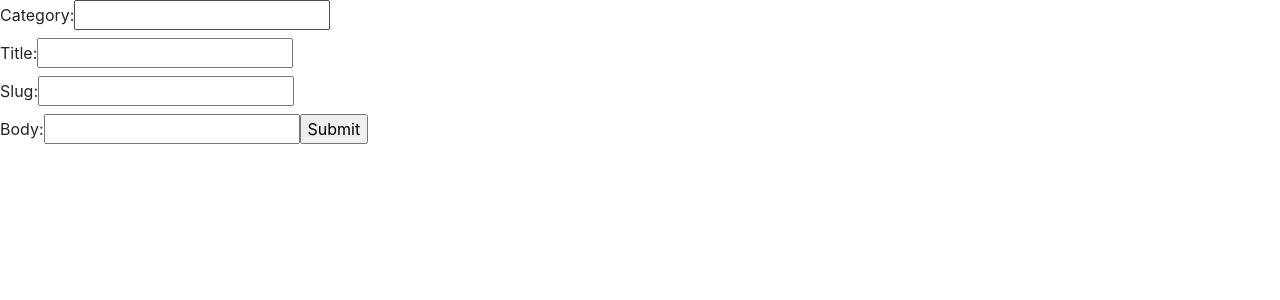
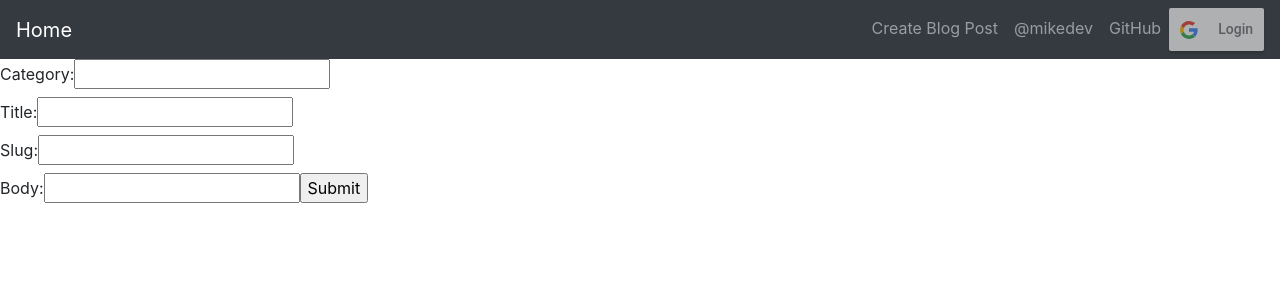
Before and after one commit to mmaniatis/RelaxedDevCorner, a React (Create React App) app in the folder client/app/: page /CreatePost in a window 1280 px wide. Shown: the top 300 px of the page. Built offline with nearby package versions, Linux system fonts and the light colour scheme.

Commit message:
Keeping users logged in now. Next step is to send this token to the server and validate it..

```diff
--- a/client/app/src/components/AppNavBar.js
+++ b/client/app/src/components/AppNavBar.js
@@ -49,6 +49,11 @@ export default class AppNavbar extends Component {
       console.log(response);
     }
 
+    const logout = (response) => {
+      this.setState({isSignedIn : false});
+      alert(response);
+    }
+
     if (this.state.isSignedIn === false)
     {
       return <GoogleLogin
@@ -56,12 +61,17 @@ export default class AppNavbar extends Component {
         buttonText="Login"
         onSuccess={Success}
         onFailure={Failure}
+        isSignedIn={true}
         cookiePolicy={'single_host_origin'}
         />
     }
     else
     {
-      return <GoogleLogout></GoogleLogout>
+      return <GoogleLogout
+      clientId="170017586676-2p1e2cpf0jgt8b1946crn20ipduli4g5.apps.googleusercontent.com"
+      buttonText="Logout"
+      onLogoutSuccess={logout}>
+    </GoogleLogout>
     }
   }
 
--- a/client/app/src/components/CreatePost.js
+++ b/client/app/src/components/CreatePost.js
@@ -1,4 +1,5 @@
 import React, { Component } from 'react';
+import AppNavbar from './AppNavBar';
 import { Link } from 'react-router-dom';
 
 export default class CreatePost extends Component
@@ -59,6 +60,8 @@ export default class CreatePost extends Component
 
     render(){
         return (
+            <div>
+                <AppNavbar/>
                 <div id = "CreatePostForm">
 
                 <form onSubmit={this.createPost}>
@@ -84,6 +87,8 @@ export default class CreatePost extends Component
                     <input type="submit" value="Submit"></input>
                 </form>
             </div>
+        </div>
+
         );
     }
 }
```
Lines whose indentation alone changed are shown as unchanged.
